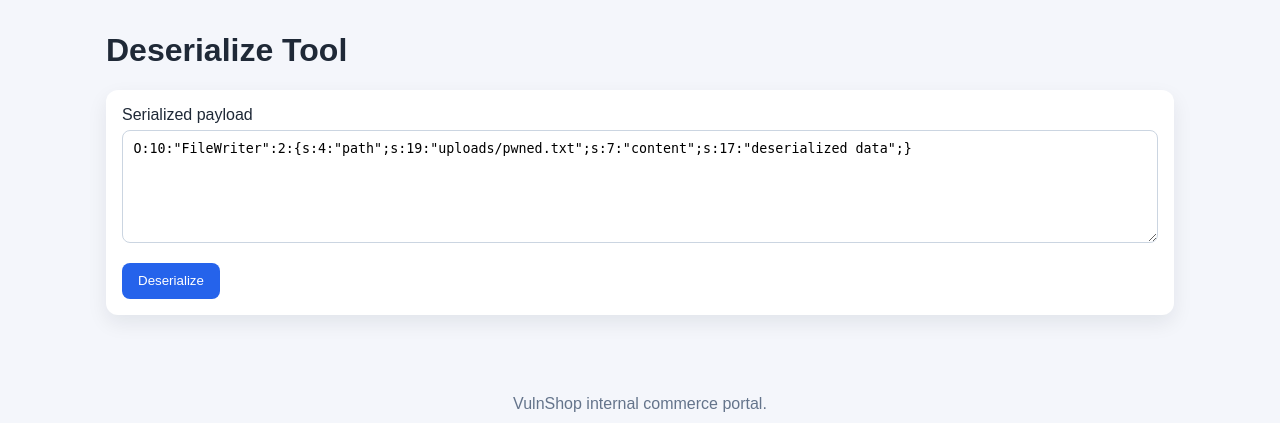
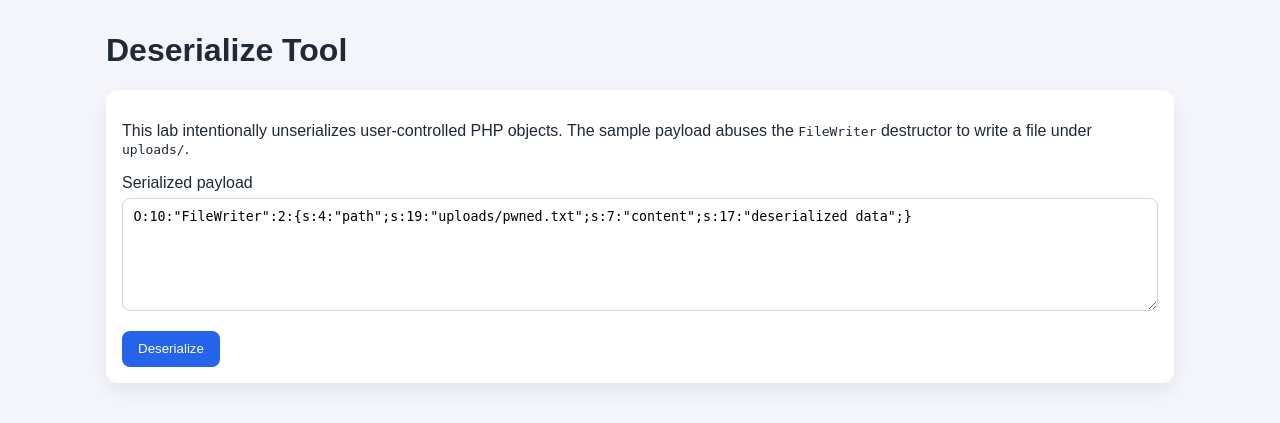
Before and after one commit to BrennisC/laboratorios_app, a PHP site: page /deserialize.php in a window 1280 px wide. Shown: the part 55-478 px from the top of the page. Run offline with PHP 8.4, Linux system fonts and the light colour scheme.

Commit message:
feat: vulnerabilidad de desarializa.php

```diff
--- a/web vulnerable/deserialize.php
+++ b/web vulnerable/deserialize.php
@@ -13,6 +13,8 @@ class FileWriter
 }
 
 $result = '';
+$writtenFile = __DIR__ . '/uploads/pwned.txt';
+$writtenFileUrl = '/uploads/pwned.txt';
 
 if ($_SERVER['REQUEST_METHOD'] === 'POST') {
     $payload = $_POST['payload'] ?? '';
@@ -24,6 +26,7 @@ include __DIR__ . '/includes/header.php';
 ?>
 <h1>Deserialize Tool</h1>
 <div class="panel">
+    <p>This lab intentionally unserializes user-controlled PHP objects. The sample payload abuses the <code>FileWriter</code> destructor to write a file under <code>uploads/</code>.</p>
     <form method="post">
         <label>Serialized payload</label>
         <textarea name="payload" rows="6">O:10:"FileWriter":2:{s:4:"path";s:19:"uploads/pwned.txt";s:7:"content";s:17:"deserialized data";}</textarea>
@@ -32,5 +35,9 @@ include __DIR__ . '/includes/header.php';
     <?php if ($result): ?>
         <pre><?= $result ?></pre>
     <?php endif; ?>
+    <?php if (is_file($writtenFile)): ?>
+        <p>Written file: <a href="<?= $writtenFileUrl ?>"><?= $writtenFileUrl ?></a></p>
+        <pre><?= htmlspecialchars(file_get_contents($writtenFile), ENT_QUOTES, 'UTF-8') ?></pre>
+    <?php endif; ?>
 </div>
 <?php include __DIR__ . '/includes/footer.php'; ?>
```
Also changed, not shown: ATAQUES_WEB_VULNERABLE.md (+18 -0 lines).
